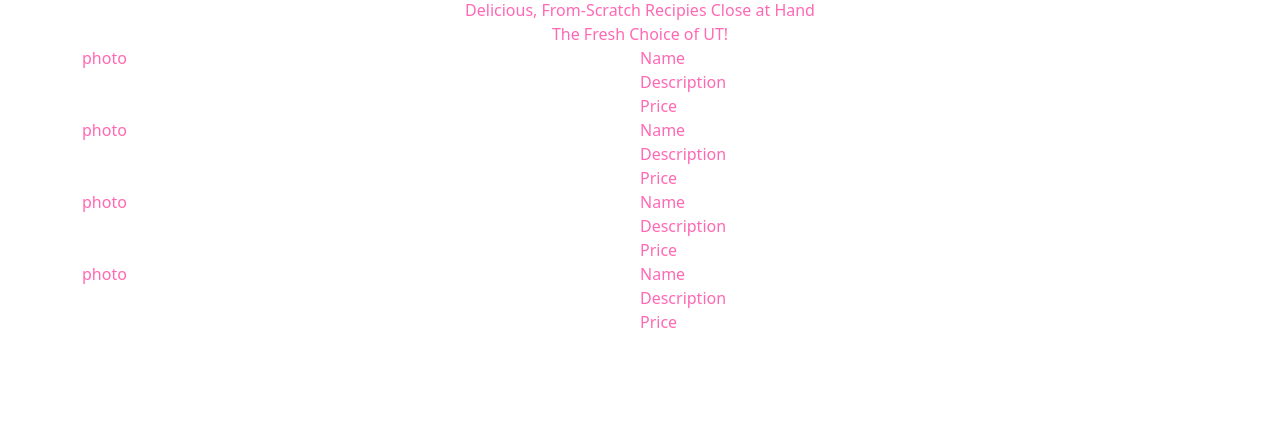
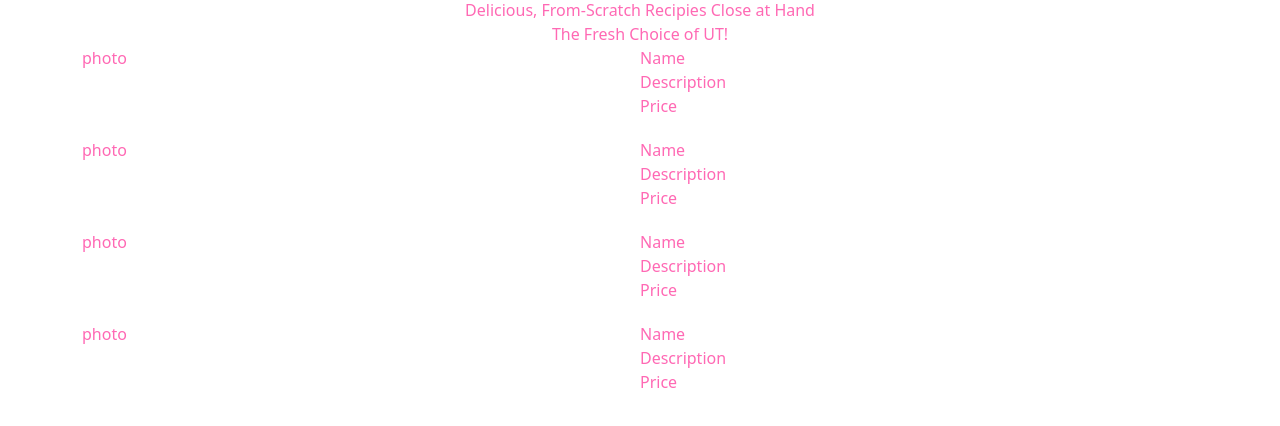
Before and after one commit to kaitlynjanerouse/cs378-p1, a plain HTML site: page index.html in a window 1280 px wide. Shown: the part 342-768 px from the top of the page. Drawn offline with nearby package versions, Linux system fonts and the light colour scheme.

Commit message:
adding padding

```diff
--- a/index.html
+++ b/index.html
@@ -17,7 +17,7 @@
   <!-- Logo -->
   <div class="container">
       <div class="row">
-        <img src="Logo.png" alt="O's Campus Cafe Logo"/>
+        <img src="logo.png" alt="O's Campus Cafe Logo"/>
       </div>
   </div>
 
@@ -33,7 +33,7 @@
 
   <!-- Menu Items -->
   <div class="container">
-    <div class="row">
+    <div class="row menu-item">
       <div class="col">photo</div>
       <div class="col">
         <div class="row">Name</div>
@@ -41,7 +41,7 @@
         <div class="row">Price</div>
       </div>
     </div>
-    <div class="row">
+    <div class="row menu-item">
       <div class="col">photo</div>
       <div class="col">
         <div class="row">Name</div>
@@ -49,7 +49,7 @@
         <div class="row">Price</div>
       </div>
     </div>
-    <div class="row">
+    <div class="row menu-item">
       <div class="col">photo</div>
       <div class="col">
         <div class="row">Name</div>
@@ -57,7 +57,7 @@
         <div class="row">Price</div>
       </div>
     </div>
-    <div class="row">
+    <div class="row menu-item">
       <div class="col">photo</div>
       <div class="col">
         <div class="row">Name</div>
--- a/style.css
+++ b/style.css
@@ -1,3 +1,7 @@
 body {
     color: hotpink;
 }
+
+.menu-item {
+    padding-bottom: 20px;
+}
```
